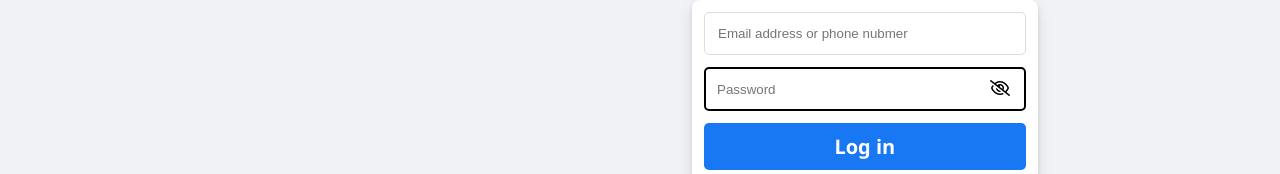
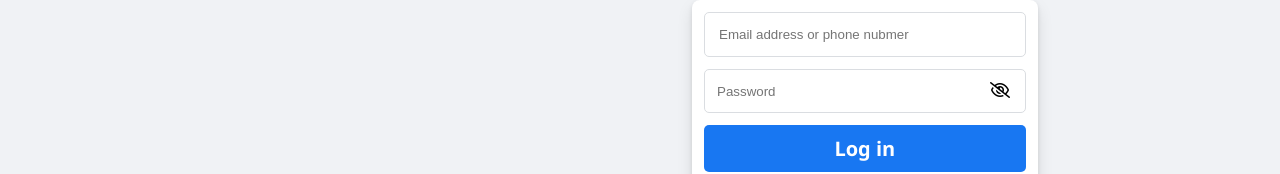
Before and after one commit to zeeshanaslam342/css-assignment-no-01_fb_login-signup-page, a plain HTML site: page index.html in a window 1280 px wide. Shown: the top 174 px of the page. Drawn offline with Linux system fonts and the light colour scheme.

Commit message:
add some more styling

```diff
--- a/css/style.css
+++ b/css/style.css
@@ -62,7 +62,7 @@
 
 #email-or-phone-no {
     width: 100%;
-    padding: 13px;
+    padding: 14px;
     border-radius: 5px;
     border: 1px solid #DADDE1;
     /* outline-color: #DADDE1; */
@@ -75,15 +75,17 @@
     /* outline-color:#1877F2;
     outline-style: solid;
     outline-width: thin; */
-    box-shadow: 0 2px 2px #1877F2;
+    box-shadow: 0 0px 3px #1877F2;
 }
 
 .password-box {
-    border: 2px solid black;
+    border: 1px solid #DADDE1;
     width: 100%;
-    padding: 11px;
+    padding: 12px;
     border-radius: 5px;
 }
+
+
 
 .password-box #password {
     width: 87%;
```
